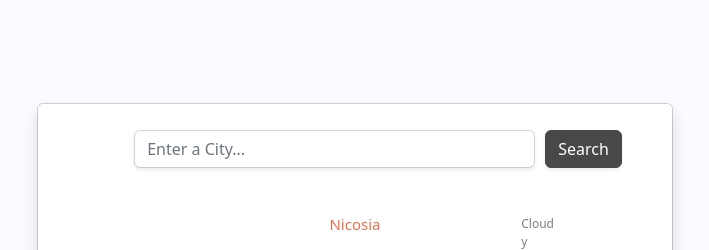
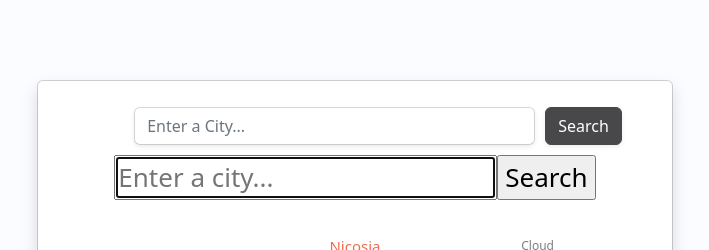
Before and after one commit to adele-dube/react_weather_app-2022, a React (Create React App) app: page / in a window 1280 px wide. Shown: the top 250 px of the page, without its empty margins (285-994 px from the left). Built offline with nearby package versions, Linux system fonts and the light colour scheme.

Commit message:
Created Search.js Component
Apps search bar/search input form

```diff
--- a/src/App.js
+++ b/src/App.js
@@ -1,5 +1,7 @@
 import "./App.css";
 import "bootstrap/dist/css/bootstrap.css";
+
+import Search from "./Search";
 
 function App() {
   return (
@@ -29,6 +31,8 @@ function App() {
               </div>
             </form>
           </div>
+
+          <Search />
 
           <div class="row justify-content-center" id="heading-container">
             <div
--- a/src/Search.js
+++ b/src/Search.js
@@ -0,0 +1,35 @@
+import React, { useState } from "react";
+import Api from "./Api";
+
+export default function Search(props) {
+  let [city, setCity] = useState("");
+  let [temperature, setTemperature] = useState("");
+
+  function handleSubmit(event) {
+    event.preventDefault();
+
+    setTemperature(<Api city={city} />);
+  }
+
+  function updateCity(event) {
+    event.preventDefault();
+
+    setCity(event.target.value);
+  }
+
+  return (
+    <div>
+      <form onSubmit={handleSubmit}>
+        <input
+          type="search"
+          placeholder="Enter a city..."
+          autoFocus={true}
+          onChange={updateCity}
+        />
+        <input type="submit" value="Search" />
+      </form>
+
+      <div>{temperature}</div>
+    </div>
+  );
+}
```
